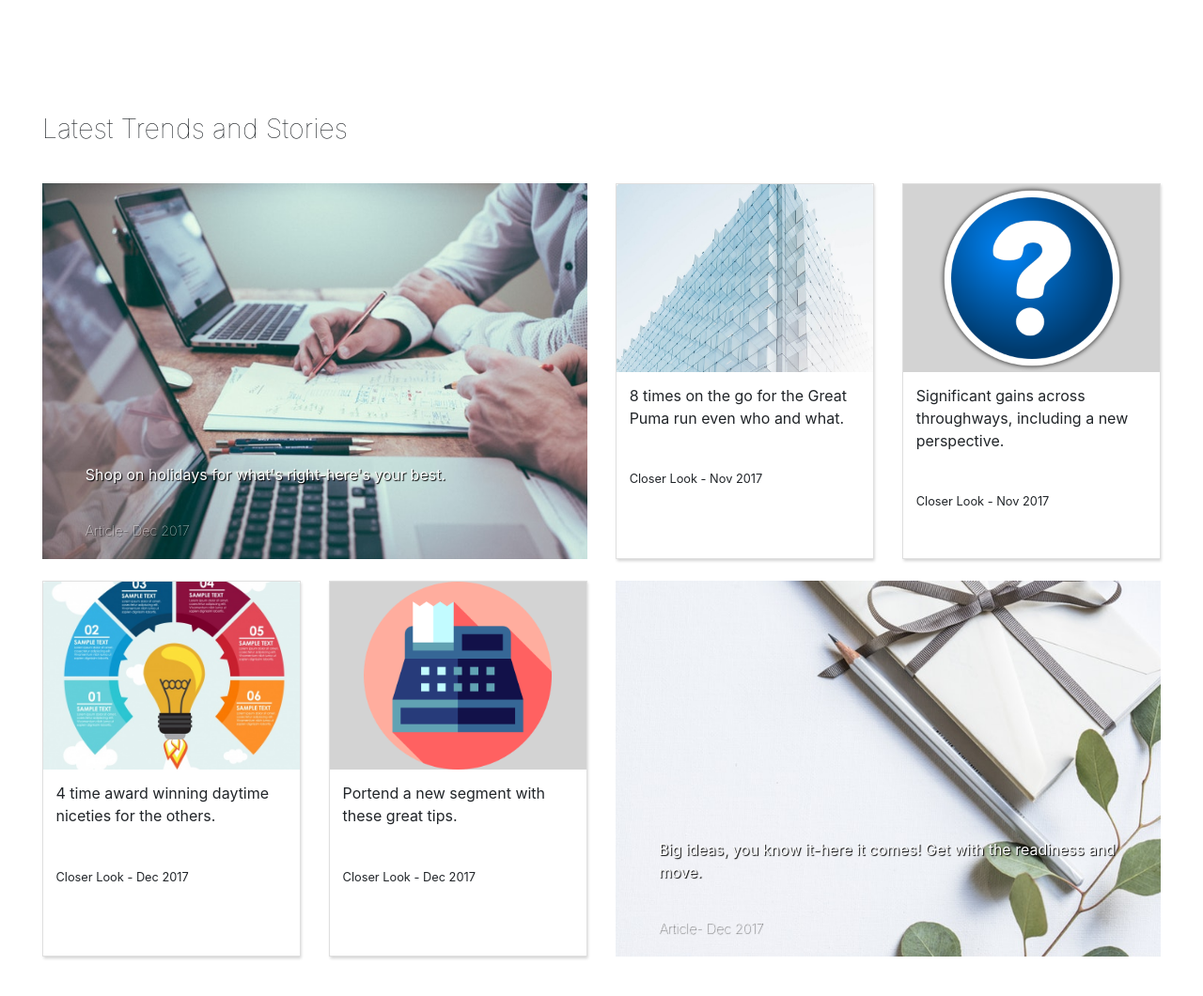
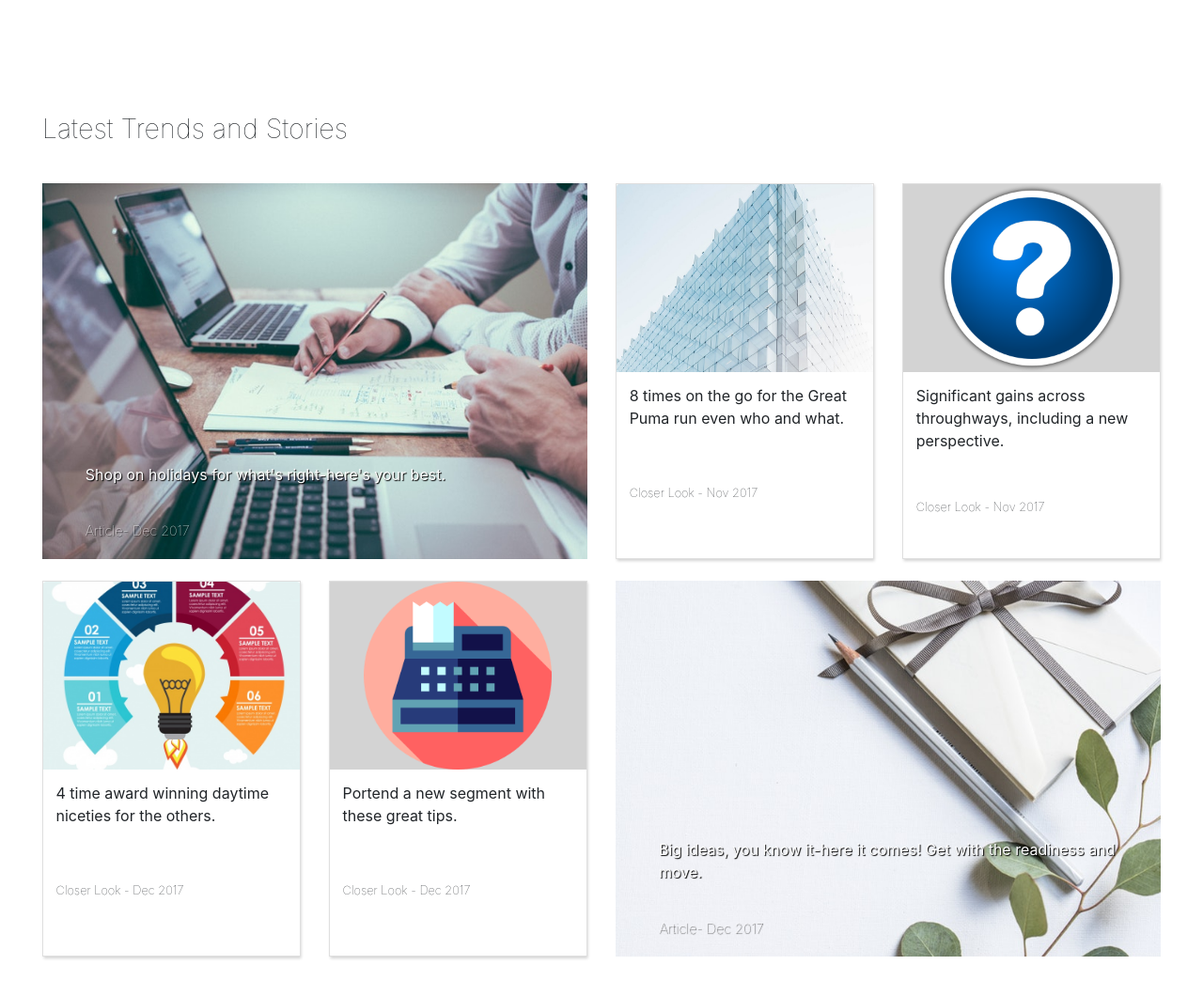
Before and after one commit to k3vnb/thinkwit, a plain HTML site: page index.html in a window 1280 px wide. Shown: the whole page at 94% size. Drawn offline with Linux system fonts and the light colour scheme.

Commit message:
clean up indentation, add styling to subtext

```diff
--- a/css/master.css
+++ b/css/master.css
@@ -1,6 +1,7 @@
 * {
   box-sizing: border-box;
 }
+
 .top-image, .card {
   margin-bottom: 4%;
 }
@@ -52,17 +53,21 @@
   border-radius: 0;
 }
 
-
 .card-block-a {
   background-color: lightgrey;
 }
+
 .card-block {
   min-width: 110px;
 }
 
-
+.card-text-a {
+  height: 65%
+}
 .sub-text {
   font-size: .8em;
+  font-weight: lighter;
+  height: 20%;
 }
 
 
@@ -73,16 +78,18 @@
 }
 
 @media screen and (min-width: 400px) and (max-width: 575px) {
-  .card-block {height: 120px;
+  .card-block {
+    height: 120px;
     max-width: 120px;
   }
-  .card-block img {
+  .card-img-top-b {
     height: 100%;
     margin: auto;
     object-fit: cover;
     object-position: center;
   }
 }
+
 @media screen and (min-width: 576px) {
   .card {
     padding: 0;
--- a/index.html
+++ b/index.html
@@ -3,7 +3,6 @@
   <head>
     <meta charset="utf-8">
     <meta name="viewport" content="width=device-width, initial-scale=1 shrink-to-fit=no">
-    <link rel="stylesheet" href="https://cdnjs.cloudflare.com/ajax/libs/font-awesome/4.7.0/css/font-awesome.css">
     <link rel="stylesheet" href="css/bootstrap.css">
     <link rel="stylesheet" href="css/master.css">
     <title>Thinkwit</title>
@@ -23,9 +22,6 @@
             <p>Article- Dec 2017</p>
           </div>
         </div>
-
-
-
         <div class="card-pad col-lg-3 col-sm-6">
           <div class="card card-1 ">
             <div class="row">
@@ -35,8 +31,8 @@
                 </div>
               </div>
               <div class="card-bottom col-8 col-sm-12">
-                <p class="card-text">8 times on the go for the Great Puma run even who and what.</p>
-                  <p class="card-text sub-text">Closer Look - Nov 2017</p>
+                <p class="card-text card-text-a">8 times on the go for the Great Puma run even who and what.</p>
+                <p class="card-text sub-text">Closer Look - Nov 2017</p>
               </div>
             </div>
           </div>
@@ -50,8 +46,8 @@
                 </div>
               </div>
               <div class="col-8 col-sm-12">
-                <p class="card-text">Significant gains across throughways, including a new perspective.</p>
-                  <p class="card-text sub-text">Closer Look - Nov 2017</p>
+                <p class="card-text card-text-a">Significant gains across throughways, including a new perspective.</p>
+                <p class="card-text sub-text">Closer Look - Nov 2017</p>
               </div>
             </div>
           </div>
@@ -67,8 +63,8 @@
                 </div>
               </div>
               <div class="col-8 col-sm-12">
-                <p class="card-text">4 time award winning daytime niceties for the others.</p>
-                  <p class="card-text sub-text">Closer Look - Dec 2017</p>
+                <p class="card-text card-text-a">4 time award winning daytime niceties for the others.</p>
+                <p class="card-text sub-text">Closer Look - Dec 2017</p>
               </div>
             </div>
           </div>
@@ -82,8 +78,8 @@
                 </div>
               </div>
               <div class="col-8 col-sm-12">
-                <p class="card-text">Portend a new segment with these great tips.</p>
-                  <p class="card-text sub-text">Closer Look - Dec 2017</p>
+                <p class="card-text card-text-a">Portend a new segment with these great tips.</p>
+                <p class="card-text sub-text">Closer Look - Dec 2017</p>
               </div>
             </div>
           </div>
@@ -99,6 +95,5 @@
         </div>
       </div><!--end of second row-->
     </div> <!--end of container-->
-
   </body>
 </html>
```
